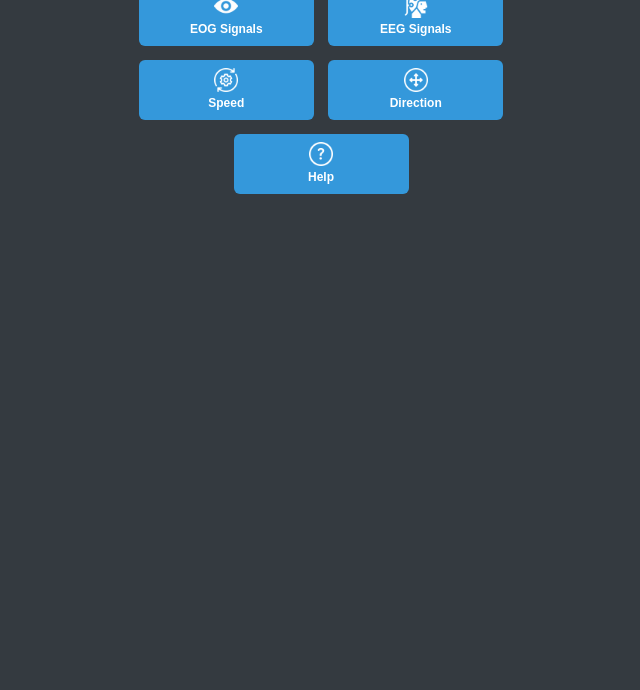
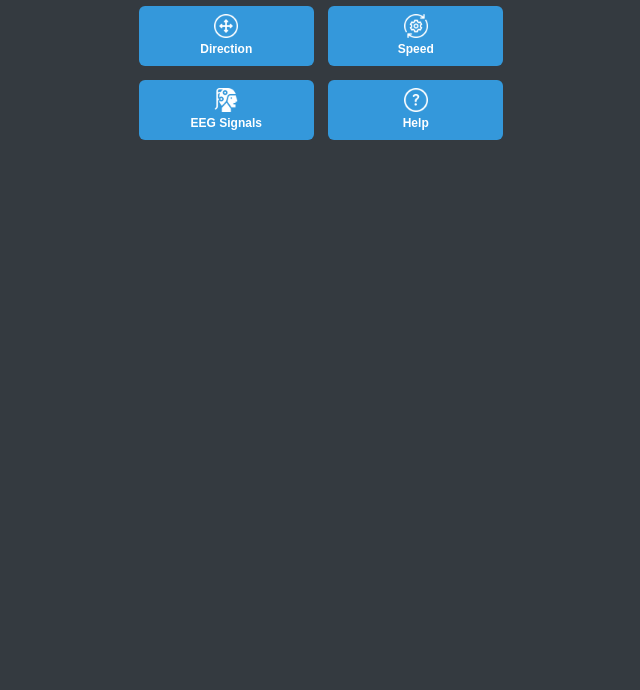
Before and after one commit to hakushiii/BioPin-v3, a website: page UI/public/main.html in a window 1280 px wide. Shown: the part 110-800 px from the top of the page, without its empty margins (319-959 px from the left). Drawn offline with nearby package versions, Linux system fonts and the light colour scheme.

Commit message:
[UI] - Removed EOG

```diff
--- a/UI/public/main.html
+++ b/UI/public/main.html
@@ -13,7 +13,7 @@
 
 <body>
      <!-- Logo -->
-    <div class="container text-center mt-1">
+    <div class="container text-center mt-4">
         <header class="mb-1">
             <img src="icons/biopin_logo2.png" alt="Biopin Logo" class="img-fluid logo-img" draggable="false">
         </header>
@@ -21,38 +21,29 @@
          <!-- 5 Buttons -->
         <div class="button-grid">
             <div class="button-row">
-                <button class="btn btn-primary btn-block custom-button" onclick="redirectToPage('/eog')">
+                <button class="btn btn-primary btn-block custom-button" onclick="redirectToPage('/direction')">
                     <div class="button-content">
-                        <img src="icons\eye.png" alt="EOG Signals" class="img-fluid">
-                        <span>EOG Signals</span>
+                        <img src="icons/direction.png" alt="Direction" class="img-fluid">
+                        <span>Direction</span>
                     </div>
                 </button>
 
+                <button class="btn btn-primary btn-block custom-button" onclick="redirectToPage('/speed')">
+                    <div class="button-content">
+                        <img src="icons/power.png" alt="Speed" class="img-fluid">
+                        <span>Speed</span>
+                    </div>
+                </button>
+            </div>
+
+            <div class="button-row">
                 <button class="btn btn-primary btn-block custom-button" onclick="redirectToPage('/eeg')">
                     <div class="button-content">
                         <img src="icons/eeg.png" alt="EEG Signals" class="img-fluid">
                         <span>EEG Signals</span>
                     </div>
                 </button>
-            </div>
 
-            <div class="button-row">
-                <button class="btn btn-primary btn-block custom-button" onclick="redirectToPage('/speed')">
-                    <div class="button-content">
-                        <img src="icons/power.png" alt="Speed" class="img-fluid">
-                        <span>Speed</span>
-                    </div>
-                </button>
-
-                <button class="btn btn-primary btn-block custom-button" onclick="redirectToPage('/direction')">
-                    <div class="button-content">
-                        <img src="icons/direction.png" alt="Direction" class="img-fluid">
-                        <span>Direction</span>
-                    </div>
-                </button>
-            </div>
-
-            <div class="button-row">
                 <button class="btn btn-primary btn-block custom-button last-button" onclick="redirectToPage('/help')">
                     <div class="button-content">
                         <img src="icons/help.png" alt="About" class="img-fluid">
@@ -60,8 +51,19 @@
                     </div>
                 </button>
             </div>
+
+
+           <!-- <div class="button-row">
+                <button class="btn btn-primary btn-block custom-button last-button" onclick="redirectToPage('/help')">
+                    <div class="button-content">
+                        <img src="icons/help.png" alt="About" class="img-fluid">
+                        <span>Help</span>
+                    </div>
+                </button>
+            </div> -->
         </div>
     </div>
+
 
     <!-- Toast -->
     <div class="toast" id="headgearToast" role="alert" aria-live="assertive" aria-atomic="true">
```
